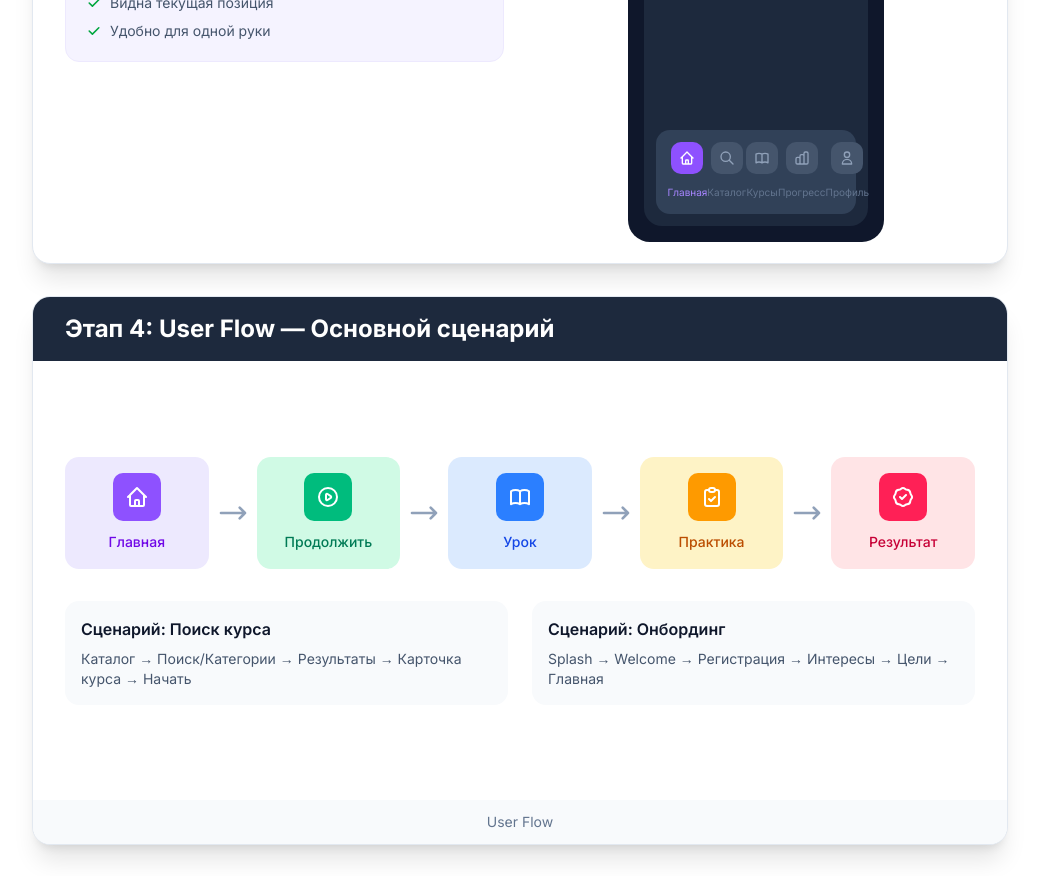
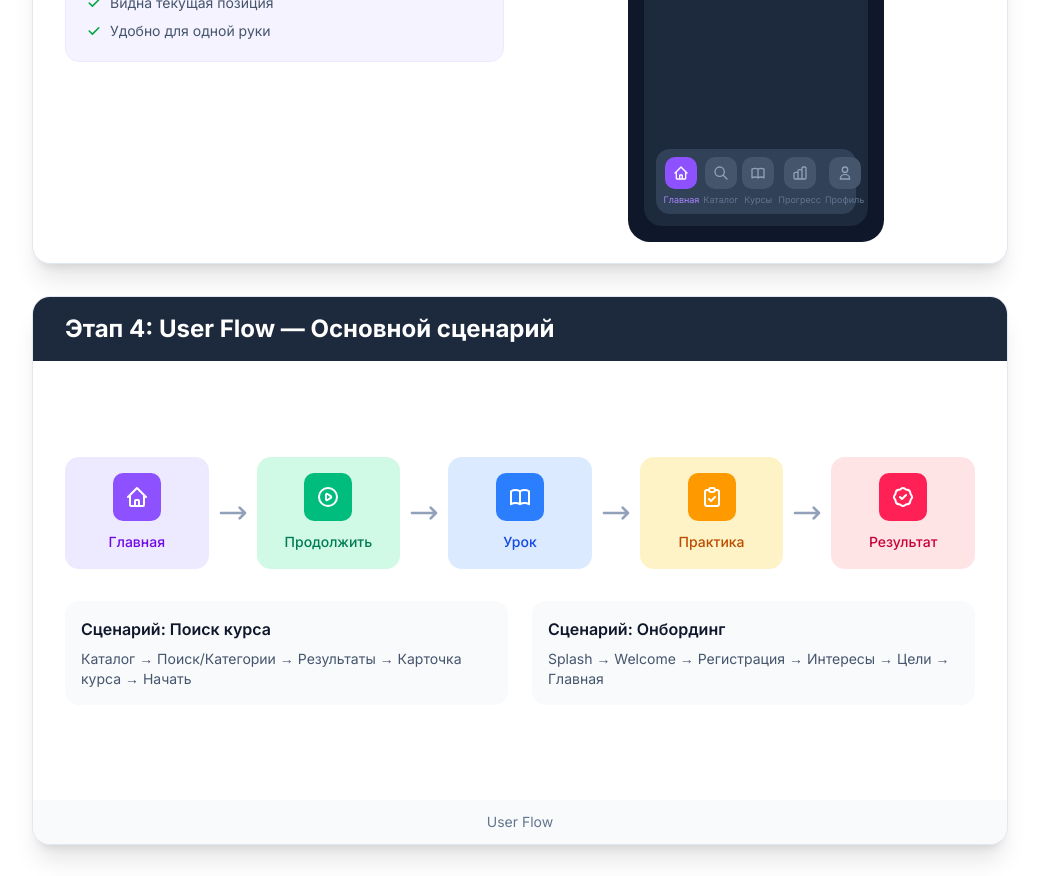
Before and after one commit to SecondNiceee/vir, a Next.js app: page /pdf2 in a window 1280 px wide. Shown: the part 2140-3016 px from the top of the page, without its empty margins (120-1159 px from the left). Built offline with nearby package versions, Linux system fonts and the light colour scheme.

Commit message:
refactor: adjust grid layout and text size for onboarding section

```diff
--- a/app/pdf2/page.tsx
+++ b/app/pdf2/page.tsx
@@ -102,7 +102,7 @@ export default function Pdf2Page() {
               <h2 className="text-2xl font-bold">Этап 2: Формирование списка экранов</h2>
             </div>
             <div className="flex-1 p-8">
-              <div className="grid grid-cols-6 gap-4 h-full">
+              <div className="grid grid-cols-6 gap-4">
                 <div className="bg-amber-50 rounded-xl p-3 border border-amber-100">
                   <h4 className="font-semibold text-amber-800 text-sm mb-2">Онбординг</h4>
                   <ul className="space-y-1 text-xs text-amber-700">
@@ -215,36 +215,36 @@ export default function Pdf2Page() {
                 <div className="flex items-center justify-center">
                   <div className="bg-slate-900 rounded-3xl p-4 w-64">
                     <div className="bg-slate-800 rounded-2xl aspect-[9/16] flex flex-col justify-end p-3">
-                      <div className="bg-slate-700 rounded-xl p-3 flex justify-around items-center">
-                        <div className="text-center">
+                      <div className="bg-slate-700 rounded-xl p-2 flex justify-between items-center gap-1">
+                        <div className="text-center flex-1">
                           <div className="w-8 h-8 bg-violet-500 rounded-lg flex items-center justify-center mx-auto mb-1">
                             <svg className="w-4 h-4 text-white" fill="none" stroke="currentColor" viewBox="0 0 24 24"><path strokeLinecap="round" strokeLinejoin="round" strokeWidth={2} d="M3 12l2-2m0 0l7-7 7 7M5 10v10a1 1 0 001 1h3m10-11l2 2m-2-2v10a1 1 0 01-1 1h-3m-6 0a1 1 0 001-1v-4a1 1 0 011-1h2a1 1 0 011 1v4a1 1 0 001 1m-6 0h6" /></svg>
                           </div>
-                          <span className="text-[10px] text-violet-400">Главная</span>
+                          <span className="text-[9px] text-violet-400 block">Главная</span>
                         </div>
-                        <div className="text-center">
+                        <div className="text-center flex-1">
                           <div className="w-8 h-8 bg-slate-600 rounded-lg flex items-center justify-center mx-auto mb-1">
                             <svg className="w-4 h-4 text-slate-400" fill="none" stroke="currentColor" viewBox="0 0 24 24"><path strokeLinecap="round" strokeLinejoin="round" strokeWidth={2} d="M21 21l-6-6m2-5a7 7 0 11-14 0 7 7 0 0114 0z" /></svg>
                           </div>
-                          <span className="text-[10px] text-slate-500">Каталог</span>
+                          <span className="text-[9px] text-slate-500 block">Каталог</span>
                         </div>
-                        <div className="text-center">
+                        <div className="text-center flex-1">
                           <div className="w-8 h-8 bg-slate-600 rounded-lg flex items-center justify-center mx-auto mb-1">
                             <svg className="w-4 h-4 text-slate-400" fill="none" stroke="currentColor" viewBox="0 0 24 24"><path strokeLinecap="round" strokeLinejoin="round" strokeWidth={2} d="M12 6.253v13m0-13C10.832 5.477 9.246 5 7.5 5S4.168 5.477 3 6.253v13C4.168 18.477 5.754 18 7.5 18s3.332.477 4.5 1.253m0-13C13.168 5.477 14.754 5 16.5 5c1.747 0 3.332.477 4.5 1.253v13C19.832 18.477 18.247 18 16.5 18c-1.746 0-3.332.477-4.5 1.253" /></svg>
                           </div>
-                          <span className="text-[10px] text-slate-500">Курсы</span>
+                          <span className="text-[9px] text-slate-500 block">Курсы</span>
                         </div>
-                        <div className="text-center">
+                        <div className="text-center flex-1">
                           <div className="w-8 h-8 bg-slate-600 rounded-lg flex items-center justify-center mx-auto mb-1">
                             <svg className="w-4 h-4 text-slate-400" fill="none" stroke="currentColor" viewBox="0 0 24 24"><path strokeLinecap="round" strokeLinejoin="round" strokeWidth={2} d="M9 19v-6a2 2 0 00-2-2H5a2 2 0 00-2 2v6a2 2 0 002 2h2a2 2 0 002-2zm0 0V9a2 2 0 012-2h2a2 2 0 012 2v10m-6 0a2 2 0 002 2h2a2 2 0 002-2m0 0V5a2 2 0 012-2h2a2 2 0 012 2v14a2 2 0 01-2 2h-2a2 2 0 01-2-2z" /></svg>
                           </div>
-                          <span className="text-[10px] text-slate-500">Прогресс</span>
+                          <span className="text-[9px] text-slate-500 block">Прогресс</span>
                         </div>
-                        <div className="text-center">
+                        <div className="text-center flex-1">
                           <div className="w-8 h-8 bg-slate-600 rounded-lg flex items-center justify-center mx-auto mb-1">
                             <svg className="w-4 h-4 text-slate-400" fill="none" stroke="currentColor" viewBox="0 0 24 24"><path strokeLinecap="round" strokeLinejoin="round" strokeWidth={2} d="M16 7a4 4 0 11-8 0 4 4 0 018 0zM12 14a7 7 0 00-7 7h14a7 7 0 00-7-7z" /></svg>
                           </div>
-                          <span className="text-[10px] text-slate-500">Профиль</span>
+                          <span className="text-[9px] text-slate-500 block">Профиль</span>
                         </div>
                       </div>
                     </div>
```
